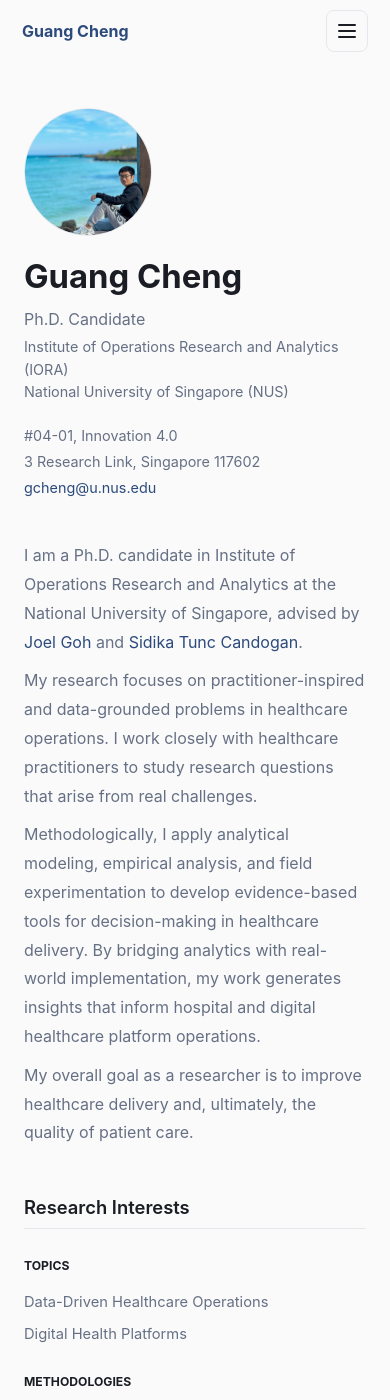
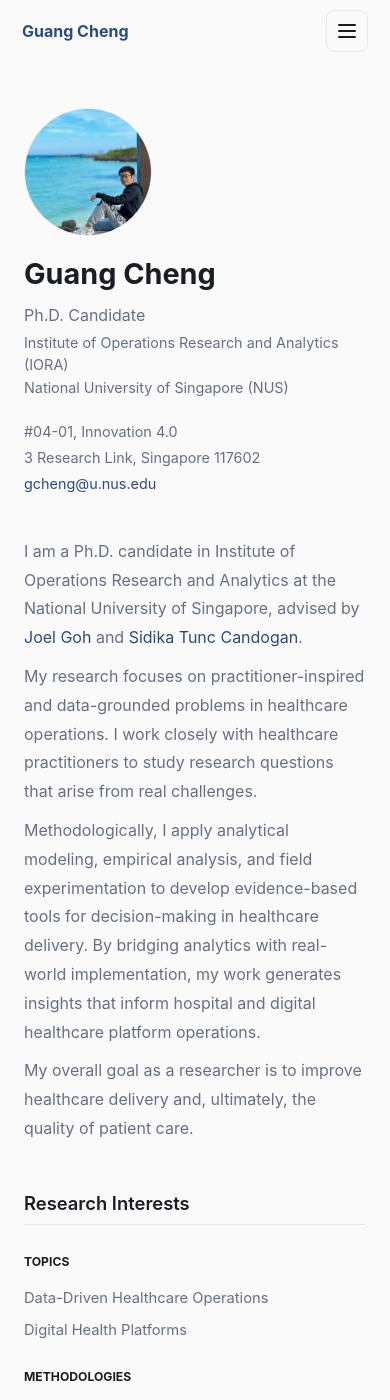
Before and after one commit to gcheng-nus/gcheng-nus.github.io, a Jekyll site: the page built from _pages/about.md, in a window 390 px wide and 1400 px high. Built offline with Jekyll 4.4.1, drawn with Linux system fonts in a browser that asks for light colours.

Commit message:
change name font size

```diff
--- a/assets/css/academic.scss
+++ b/assets/css/academic.scss
@@ -712,7 +712,7 @@ body.academic-site.is-locked {
   }
 
   .hero-name {
-    font-size: 2.05rem;
+    font-size: 1.8rem;
   }
 
   .section-title {
```
